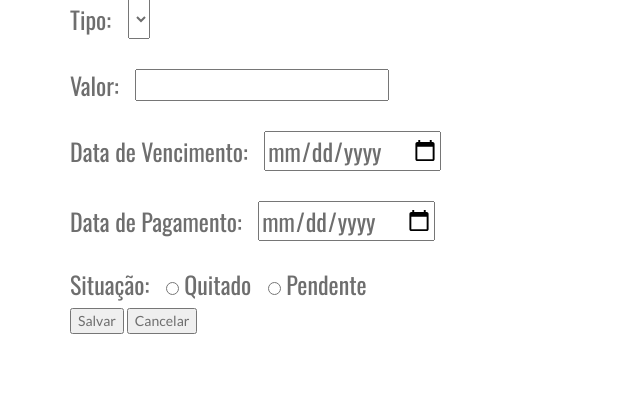
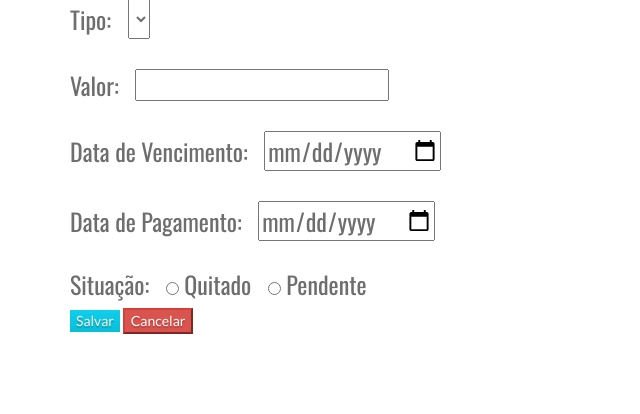
Before and after one commit to josuerocha/CCAAData, a PHP site: page /Principal/contas_pagar.php in a window 1280 px wide. Shown: the part 291-705 px from the top of the page, without its empty margins (0-640 px from the left). Run offline with PHP 8.4, Linux system fonts and the light colour scheme; tables that the repository leaves empty or names only in its code hold one stand-in row (values such as "Sample post"); data that the repository does not hold is empty; some libraries are stand-ins or nearby versions.

Commit message:
BTN Cancelar - Josue - 08/11

```diff
--- a/Principal/contas_pagar.php
+++ b/Principal/contas_pagar.php
@@ -89,8 +89,8 @@
 					<input type="radio" id="Situacao2" name="Situacao" value="pendente"> Pendente
 				</h3>
 
-				<input type="submit" name="Salvar" value="Salvar">
-				<input type="button" name="Cancelar" value="Cancelar" onclick="Novo();">
+				<input type="submit" class="btn-primary" name="Salvar" value="Salvar">
+				<input type="button" class="btn-danger" name="Cancelar" value="Cancelar" onclick="Novo();">
 			</form>
 			</div>
 
--- a/Principal/contas_receber.php
+++ b/Principal/contas_receber.php
@@ -86,8 +86,8 @@ Author: Nick
 					<input type="radio" id="Situacao2" name="Situacao" value="pendente"> Pendente
 					</h3>
 
-				<input type="submit" name="Salvar" value="Salvar">
-				<input type="button" name="Cancelar" value="Cancelar">
+				<input type="submit" class="btn-primary" name="Salvar" value="Salvar">
+				<input type="button" class="btn-danger" name="Cancelar" value="Cancelar" onclick="Novo();">
 				</form>
 			</div>
 
```
